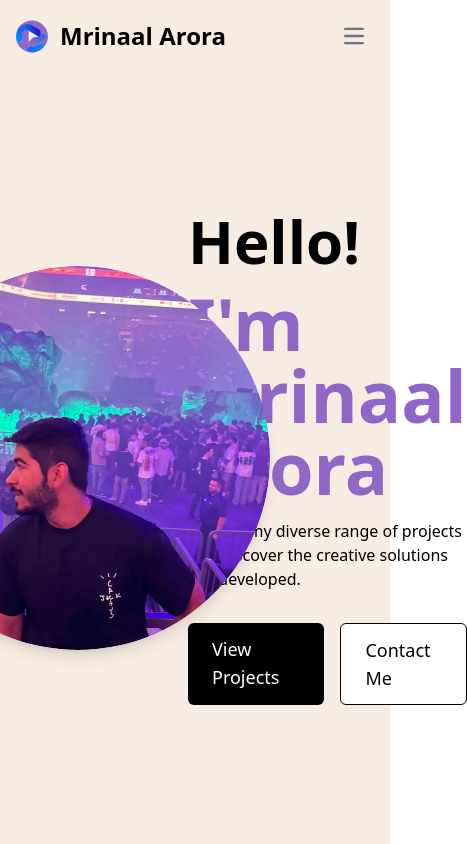
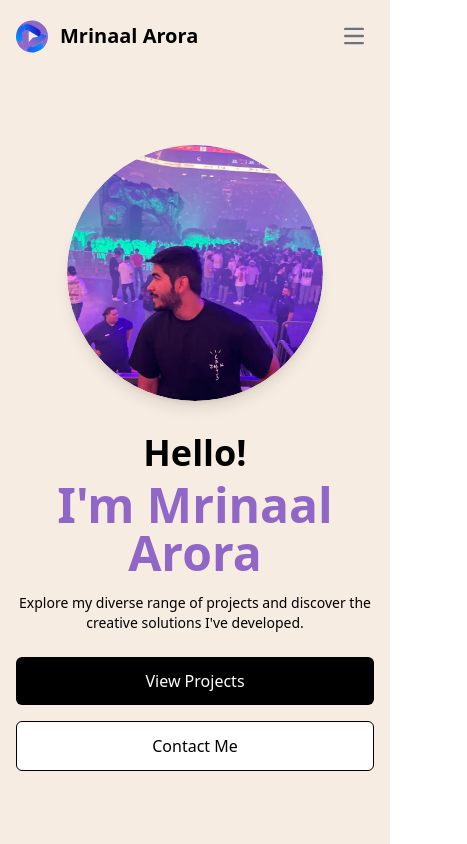
Before and after one commit to aroramrinaal/my-portfolio, a Next.js app: page / in a window 390 px wide. Shown: the whole page, 467 px wide, since content can reach past the window. Built offline with nearby package versions, Linux system fonts and the light colour scheme.

Commit message:
Update landing page profile picture and text layout

```diff
--- a/src/components/Navbar.tsx
+++ b/src/components/Navbar.tsx
@@ -1,52 +1,48 @@
-import React from 'react';
+import React, { useState } from 'react';
 import Link from 'next/link';
 import Image from 'next/image';
 
 const Navbar = () => {
+    const [isMenuOpen, setIsMenuOpen] = useState(false);
+
+    const toggleMenu = () => {
+        setIsMenuOpen(!isMenuOpen);
+    };
+
     return (
         <nav className="border-gray-200 bg-linen">
             <div className="max-w-screen-xl flex flex-wrap items-center justify-between mx-auto p-4">
-                <Link href="/"
-                 className="flex items-center space-x-3 rtl:space-x-reverse">
-                        <Image src="/mylogo.svg" alt="MyLogo" width={32} height={32} />
-                        <span className="self-center text-2xl font-semibold whitespace-nowrap">Mrinaal Arora</span>
-
+                <Link href="/" className="flex items-center space-x-3 rtl:space-x-reverse">
+                    <Image src="/mylogo.svg" alt="MyLogo" width={32} height={32} />
+                    <span className="self-center text-xl md:text-2xl font-semibold whitespace-nowrap">Mrinaal Arora</span>
                 </Link>
-                <button data-collapse-toggle="navbar-solid-bg" type="button" className="inline-flex items-center p-2 w-10 h-10 justify-center text-sm text-gray-500 rounded-lg md:hidden hover:bg-gray-100 focus:outline-none focus:ring-2 focus:ring-gray-200 dark:text-gray-400 dark:hover:bg-gray-700 dark:focus:ring-gray-600" aria-controls="navbar-solid-bg" aria-expanded="false">
-                    <span className="sr-only">Open main menu</span>
+                <button
+                    onClick={toggleMenu}
+                    type="button"
+                    className="inline-flex items-center p-2 w-10 h-10 justify-center text-sm text-gray-500 rounded-lg md:hidden hover:bg-gray-100 focus:outline-none focus:ring-2 focus:ring-gray-200 dark:text-gray-400 dark:hover:bg-gray-700 dark:focus:ring-gray-600"
+                    aria-controls="navbar-solid-bg"
+                    aria-expanded={isMenuOpen}
+                >
+                    <span className="sr-only">Toggle menu</span>
                     <svg className="w-5 h-5" aria-hidden="true" xmlns="http://www.w3.org/2000/svg" fill="none" viewBox="0 0 17 14">
                         <path stroke="currentColor" strokeLinecap="round" strokeLinejoin="round" strokeWidth="2" d="M1 1h15M1 7h15M1 13h15"/>
                     </svg>
                 </button>
-                <div className="hidden w-full md:block md:w-auto" id="navbar-solid-bg">
+                <div className={`${isMenuOpen ? 'block' : 'hidden'} w-full md:block md:w-auto`} id="navbar-solid-bg">
                     <ul className="flex flex-col font-medium mt-4 rounded-lg bg-gray-50 md:space-x-8 rtl:space-x-reverse md:flex-row md:mt-0 md:border-0 md:bg-transparent dark:bg-gray-800 md:dark:bg-transparent dark:border-gray-700">
-                        <li>
-                            <Link href="/"
-                                 className="block py-2 px-3 md:p-0 text-lg text-darkPurple rounded md:hover:bg-transparent md:border-0 dark:text-amethyst">Home
-                            </Link>
-                        </li>
-                        <li>
-                            <Link href="/about" className="block py-2 px-3 md:p-0 text-lg text-darkPurple rounded md:hover:bg-transparent md:border-0 dark:text-amethyst">About
-                            </Link>
-                        </li>
-                        <li>
-                            <Link href="/projects"
-                             className="block py-2 px-3 md:p-0 text-lg text-darkPurple rounded md:bg-transparent dark:text-amethyst">Projects
-                            </Link>
-                        </li>
-                        <li>
-                            <Link href="/blog"
-                                className="block py-2 px-3 md:p-0 text-lg text-darkPurple rounded md:hover:bg-transparent md:border-0 dark:text-amethyst">Blog
-                            </Link>
-                        </li>
-                        <li>
-                    <Link href="https://drive.google.com/file/d/1UmsDqY7lA1Kec3BLhSSbRLTVighgfcN6/view?usp=sharing" target="_blank" rel="noopener noreferrer" className="block py-2 px-3 md:p-0 text-lg text-darkPurple rounded md:hover:bg-transparent md:border-0 dark:text-amethyst">Resume</Link>
-                        </li>
-                        <li>
-                            <Link href="/contact"
-                                className="block py-2 px-3 md:p-0 text-lg text-darkPurple rounded md:hover:bg-transparent md:border-0 dark:text-amethyst">Contact
-                            </Link>
-                        </li>
+                        {['Home', 'About', 'Projects', 'Blog', 'Resume', 'Contact'].map((item) => (
+                            <li key={item}>
+                                <Link
+                                    href={item === 'Resume' ? "https://drive.google.com/file/d/1UmsDqY7lA1Kec3BLhSSbRLTVighgfcN6/view?usp=sharing" : `/${item.toLowerCase()}`}
+                                    target={item === 'Resume' ? "_blank" : ""}
+                                    rel={item === 'Resume' ? "noopener noreferrer" : ""}
+                                    className="block py-2 px-3 md:p-0 text-base md:text-lg text-darkPurple rounded md:hover:bg-transparent md:border-0 hover:underline underline-offset-4"
+                                    onClick={() => setIsMenuOpen(false)}
+                                >
+                                    {item}
+                                </Link>
+                            </li>
+                        ))}
                     </ul>
                 </div>
             </div>
--- a/src/pages/index.tsx
+++ b/src/pages/index.tsx
@@ -7,10 +7,9 @@ export default function Home() {
   return (
     <div className="flex flex-col min-h-screen bg-linen">
       <Navbar />
-      <div className="flex flex-grow items-center justify-center">
-        <div className="w-2/5 flex items-center justify-center">
-          <div className="relative">
-          <div className="relative w-96 h-96 rounded-full overflow-hidden shadow-lg">
+      <div className="flex flex-col md:flex-row flex-grow items-center justify-center px-4 md:px-8 py-8 md:py-0">
+        <div className="w-full md:w-2/5 flex items-center justify-center mb-8 md:mb-0">
+          <div className="relative w-64 h-64 md:w-80 md:h-80 lg:w-96 lg:h-96 rounded-full overflow-hidden shadow-lg">
             <Image
               src="/images/profile.webp"
               alt="Profile Picture"
@@ -19,24 +18,22 @@ export default function Home() {
               className="rounded-full"
             />
           </div>
-          </div>
         </div>
-        <div className="w-3/5 flex flex-col justify-center items-start p-8">
-          <div>
-            <h1 className="text-6xl font-bold text-black mb-4">Hello!</h1>
-            <h2 className="text-7xl font-bold text-amethyst mb-4">I&apos;m Mrinaal Arora</h2>
-            <p className="text-base text-black mb-8">
+        <div className="w-full md:w-3/5 flex flex-col justify-center items-center md:items-start">
+          <div className="text-center md:text-left">
+            <h1 className="text-4xl md:text-5xl lg:text-6xl font-bold text-black mb-2 md:mb-4">Hello!</h1>
+            <h2 className="text-5xl md:text-6xl lg:text-7xl font-bold text-amethyst mb-4">I&apos;m Mrinaal Arora</h2>
+            <p className="text-sm md:text-base text-black mb-6 md:mb-8 max-w-md md:max-w-lg">
               Explore my diverse range of projects and discover the creative solutions I&apos;ve developed.
             </p>
-            <div className="flex space-x-4">
+            <div className="flex flex-col sm:flex-row space-y-4 sm:space-y-0 sm:space-x-4">
               <Link href="/projects"
-                 className="px-6 py-3 text-lg font-medium text-white bg-black rounded-md hover:bg-gray-800">
-                  View Projects
+                className="px-6 py-3 text-base md:text-lg font-medium text-white bg-black rounded-md hover:bg-gray-800 text-center">
+                View Projects
               </Link>
               <Link href="/contact"
-                 className="px-6 py-3 text-lg font-medium text-black bg-white border border-black rounded-md hover:bg-gray-100">
-                  Contact Me
-
+                className="px-6 py-3 text-base md:text-lg font-medium text-black bg-white border border-black rounded-md hover:bg-gray-100 text-center">
+                Contact Me
               </Link>
             </div>
           </div>
@@ -44,4 +41,4 @@ export default function Home() {
       </div>
     </div>
   );
-};
+}
```
Also changed, not shown: src/pages/api/contact.ts (deleted).
